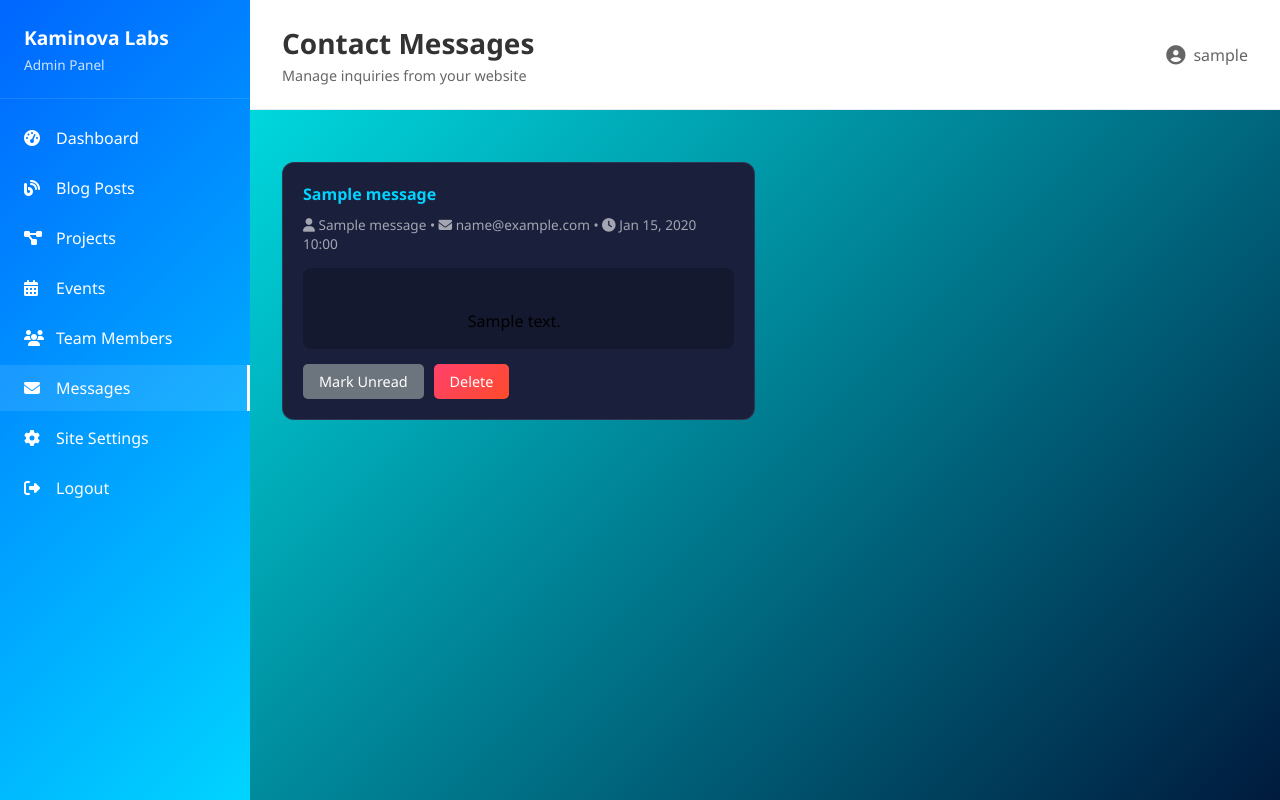
After one commit to devdanalmag/kaminovalabs_old, a PHP site: page /kl_admin/messages.php in a window 1280 px wide. The commit adds this page. Run offline with PHP 8.4, Linux system fonts and the light colour scheme; the visitor is signed in with stand-in values (Sample User, id 1); tables that the repository leaves empty or names only in its code hold one stand-in row (values such as "Sample post").

Commit message:
adding the message

```diff
--- a/kl_admin/events.php
+++ b/kl_admin/events.php
@@ -211,6 +211,12 @@ $events = fetchAll("SELECT * FROM events ORDER BY event_date DESC, created_at DE
                     <a href="team">
                         <i class="fas fa-users"></i>
                         <span>Team Members</span>
+                    </a>
+                </li>
+                <li>
+                    <a href="messages.php">
+                        <i class="fas fa-envelope"></i>
+                        <span>Messages</span>
                     </a>
                 </li>
                 <li>
--- /dev/null
+++ b/kl_admin/messages.php
@@ -0,0 +1,196 @@
+<?php
+require_once 'auth.php';
+Auth::requireLogin();
+
+$user = Auth::getCurrentUser();
+$message = '';
+$error = '';
+
+// Handle actions
+if (isset($_GET['action'])) {
+    $id = $_GET['id'] ?? 0;
+    try {
+        if ($_GET['action'] === 'read') {
+            updateRecord('contact_messages', ['status' => 'read'], 'id = :id', ['id' => $id]);
+            $message = 'Message marked as read.';
+        } elseif ($_GET['action'] === 'unread') {
+            updateRecord('contact_messages', ['status' => 'unread'], 'id = :id', ['id' => $id]);
+            $message = 'Message marked as unread.';
+        } elseif ($_GET['action'] === 'delete') {
+            deleteRecord('contact_messages', 'id = :id', ['id' => $id]);
+            $message = 'Message deleted successfully.';
+        }
+    } catch (Exception $e) {
+        $error = 'Error: ' . $e->getMessage();
+    }
+}
+
+// Get all messages
+$messages = fetchAll("SELECT * FROM contact_messages ORDER BY created_at DESC");
+?>
+<!DOCTYPE html>
+<html lang="en">
+
+<head>
+    <meta charset="UTF-8">
+    <meta name="viewport" content="width=device-width, initial-scale=1.0">
+    <title>Contact Messages - Kaminova Admin</title>
+    <link rel="stylesheet" href="https://cdnjs.cloudflare.com/ajax/libs/font-awesome/6.4.0/css/all.min.css">
+    <link rel="shortcut icon" href="/img/logo-tp.png" type="image/x-icon">
+    <link rel="stylesheet" href="assets/admin.css">
+    <style>
+        .message-grid {
+            display: grid;
+            grid-template-columns: repeat(auto-fill, minmax(400px, 1fr));
+            gap: 20px;
+            margin-top: 20px;
+        }
+
+        .message-card {
+            background: #1a1f3c;
+            border: 1px solid rgba(255, 255, 255, 0.1);
+            border-radius: 12px;
+            padding: 20px;
+            position: relative;
+            transition: all 0.3s ease;
+        }
+
+        .message-card.unread {
+            border-left: 4px solid var(--electric-blue);
+            background: #1e2548;
+        }
+
+        .message-card h4 {
+            color: var(--electric-blue);
+            margin-bottom: 10px;
+            display: flex;
+            justify-content: space-between;
+            align-items: center;
+        }
+
+        .message-meta {
+            font-size: 0.85rem;
+            color: rgba(255, 255, 255, 0.6);
+            margin-bottom: 15px;
+        }
+
+        .message-content {
+            background: rgba(0, 0, 0, 0.2);
+            padding: 15px;
+            border-radius: 8px;
+            margin-bottom: 15px;
+            line-height: 1.6;
+            white-space: pre-wrap;
+        }
+
+        .message-actions {
+            display: flex;
+            gap: 10px;
+        }
+
+        .badge-unread {
+            background: var(--electric-blue);
+            color: #000;
+            padding: 2px 8px;
+            border-radius: 4px;
+            font-size: 0.7rem;
+            font-weight: bold;
+            text-transform: uppercase;
+        }
+    </style>
+</head>
+
+<body>
+    <div class="admin-wrapper">
+        <!-- Sidebar -->
+        <nav class="sidebar">
+            <div class="sidebar-header">
+                <h3>Kaminova Labs</h3>
+                <p>Admin Panel</p>
+            </div>
+
+            <ul class="sidebar-menu">
+                <li><a href="dashboard.php"><i class="fas fa-tachometer-alt"></i><span>Dashboard</span></a></li>
+                <li><a href="blog.php"><i class="fas fa-blog"></i><span>Blog Posts</span></a></li>
+                <li><a href="projects.php"><i class="fas fa-project-diagram"></i><span>Projects</span></a></li>
+                <li><a href="events.php"><i class="fas fa-calendar-alt"></i><span>Events</span></a></li>
+                <li><a href="team.php"><i class="fas fa-users"></i><span>Team Members</span></a></li>
+                <li class="active"><a href="messages.php"><i class="fas fa-envelope"></i><span>Messages</span></a></li>
+                <li><a href="settings.php"><i class="fas fa-cog"></i><span>Site Settings</span></a></li>
+                <li><a href="?logout=1" onclick="return confirm('Are you sure you want to logout?')"><i
+                            class="fas fa-sign-out-alt"></i><span>Logout</span></a></li>
+            </ul>
+        </nav>
+
+        <div class="main-content">
+            <header class="content-header">
+                <div class="header-left">
+                    <h1>Contact Messages</h1>
+                    <p>Manage inquiries from your website</p>
+                </div>
+                <div class="header-right">
+                    <button class="sidebar-toggle"><i class="fas fa-bars"></i></button>
+                    <span class="user-info"><i class="fas fa-user-circle"></i>
+                        <?php echo htmlspecialchars($user['username']); ?>
+                    </span>
+                </div>
+            </header>
+
+            <div class="dashboard-content">
+                <?php if ($message): ?>
+                    <div class="alert alert-success">
+                        <?php echo $message; ?>
+                    </div>
+                <?php endif; ?>
+                <?php if ($error): ?>
+                    <div class="alert alert-error">
+                        <?php echo $error; ?>
+                    </div>
+                <?php endif; ?>
+
+                <?php if (empty($messages)): ?>
+                    <div class="no-data"><i class="fas fa-inbox fa-3x"></i>
+                        <p>No messages yet.</p>
+                    </div>
+                <?php else: ?>
+                    <div class="message-grid">
+                        <?php foreach ($messages as $msg): ?>
+                            <div class="message-card <?php echo $msg['status'] === 'unread' ? 'unread' : ''; ?>">
+                                <h4>
+                                    <?php echo htmlspecialchars($msg['subject']); ?>
+                                    <?php if ($msg['status'] === 'unread'): ?><span class="badge-unread">New</span>
+                                    <?php endif; ?>
+                                </h4>
+                                <div class="message-meta">
+                                    <i class="fas fa-user"></i>
+                                    <?php echo htmlspecialchars($msg['name']); ?> &bull;
+                                    <i class="fas fa-envelope"></i>
+                                    <?php echo htmlspecialchars($msg['email']); ?> &bull;
+                                    <i class="fas fa-clock"></i>
+                                    <?php echo date('M j, Y H:i', strtotime($msg['created_at'])); ?>
+                                </div>
+                                <div class="message-content">
+                                    <?php echo htmlspecialchars($msg['message']); ?>
+                                </div>
+                                <div class="message-actions">
+                                    <?php if ($msg['status'] === 'unread'): ?>
+                                        <a href="?action=read&id=<?php echo $msg['id']; ?>" class="btn btn-primary btn-sm">Mark
+                                            Read</a>
+                                    <?php else: ?>
+                                        <a href="?action=unread&id=<?php echo $msg['id']; ?>" class="btn btn-secondary btn-sm">Mark
+                                            Unread</a>
+                                    <?php endif; ?>
+                                    <a href="?action=delete&id=<?php echo $msg['id']; ?>" class="btn btn-danger btn-sm"
+                                        onclick="return confirm('Delete this message?')">Delete</a>
+                                </div>
+                            </div>
+                        <?php endforeach; ?>
+                    </div>
+                <?php endif; ?>
+            </div>
+        </div>
+        <script src="assets/admin.js"></script>
+    </div>
+</body>
+
+</html>
--- a/kl_admin/projects.php
+++ b/kl_admin/projects.php
@@ -209,6 +209,12 @@ $categories = [
                     <a href="team.php">
                         <i class="fas fa-users"></i>
                         <span>Team Members</span>
+                    </a>
+                </li>
+                <li>
+                    <a href="messages.php">
+                        <i class="fas fa-envelope"></i>
+                        <span>Messages</span>
                     </a>
                 </li>
                 <li>
--- a/kl_admin/team.php
+++ b/kl_admin/team.php
@@ -173,6 +173,12 @@ $team_members = fetchAll("SELECT * FROM team_members ORDER BY display_order ASC,
                     <a href="team.php">
                         <i class="fas fa-users"></i>
                         <span>Team Members</span>
+                    </a>
+                </li>
+                <li>
+                    <a href="messages.php">
+                        <i class="fas fa-envelope"></i>
+                        <span>Messages</span>
                     </a>
                 </li>
                 <li>
```
Also changed, not shown: api/submit_message.php (added, +49 -0 lines), js/script.js (+31 -10 lines), kl_admin/blog.php (+19 -8 lines), kl_admin/dashboard.php (+27 -6 lines), kl_admin/debug.php (+12 -2 lines), kl_admin/settings.php (+15 -3 lines).
